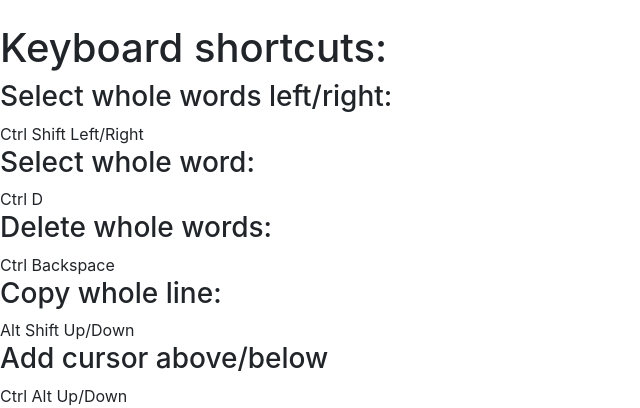
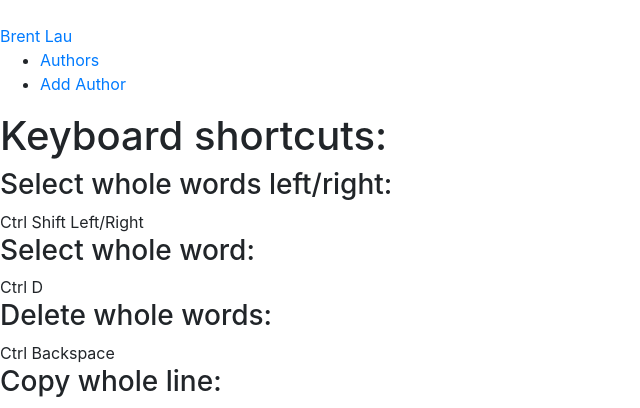
Before and after one commit to brentlau/NodeMongoExpress, a Node server app: page / in a window 1280 px wide. Shown: the top 408 px of the page, without its empty margins (0-640 px from the left). Run offline with Node 20, Linux system fonts and the light colour scheme; some libraries are stand-ins or nearby versions.

Commit message:
Authors Commit

```diff
--- a/routes/authors.js
+++ b/routes/authors.js
@@ -1,14 +1,15 @@
 const express = require('express')
 const router = express.Router()
+const Author = require('..models/author')
 
 // All authors Route
 router.get('/', (req, res) =>{
-    res.render('index')
+    res.render('authors/index')
 })
 
 //New author route
 router.get('/new', (req, res) => {
-    res.render('authors/new')
+    res.render('authors/new', { author: new Author()})
 })
 
 //create author route
--- a/views/layouts/layout.ejs
+++ b/views/layouts/layout.ejs
@@ -13,6 +13,7 @@
 <body>
 
     <br>
+    <%- include('../partials/header.ejs') %>
     <%- body %>
     <br>
 
```
Also changed, not shown: models/author.js (added, +10 -0 lines).
